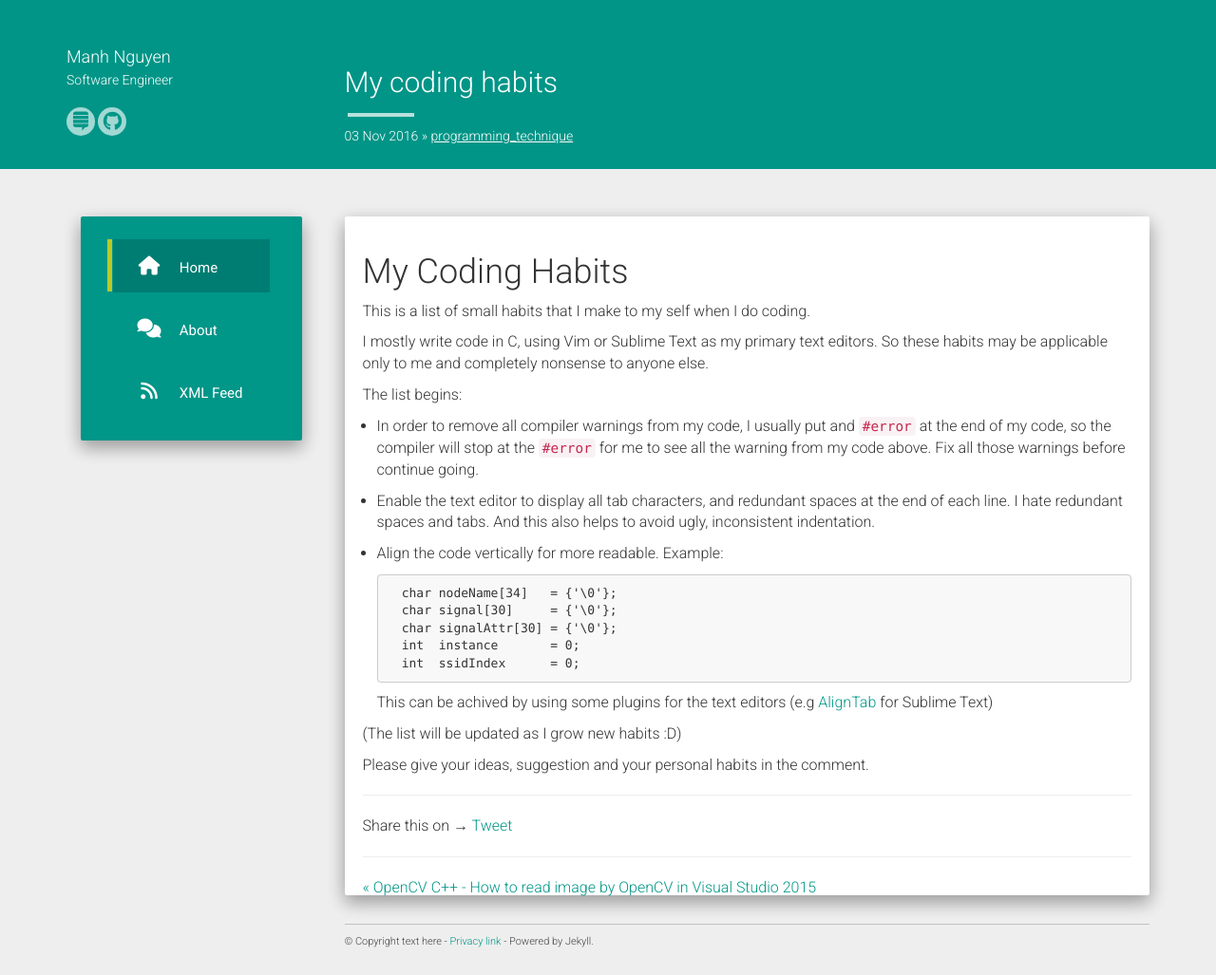
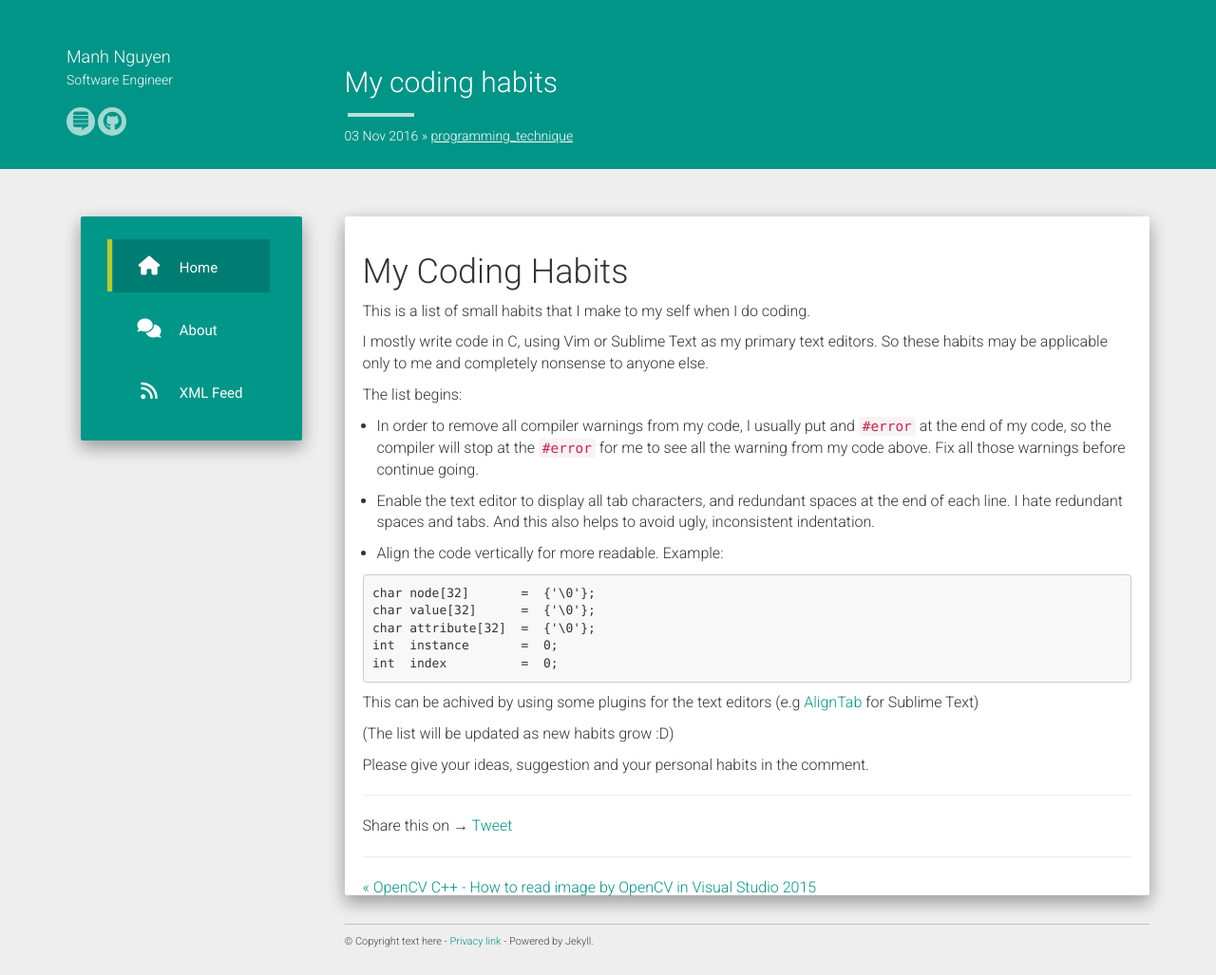
Before and after one commit to manhnt/manhnt.github.io, a Jekyll site: the page built from _posts/2016-11-03-coding-habits.md, in a window 1280 px wide. Shown: the whole page at 95% size. Built offline with Jekyll 4.4.1, drawn with Linux system fonts in a browser that asks for light colours; nearby versions of some CDN libraries; comment, search, counter and statistics services are not loaded.

Commit message:
Fix code block format

````diff
--- a/_posts/2016-11-03-coding-habits.md
+++ b/_posts/2016-11-03-coding-habits.md
@@ -23,18 +23,19 @@ ugly, inconsistent indentation.
 
 - Align the code vertically for more readable. Example:
 
-    ```
-    char nodeName[34]   = {'\0'};
-    char signal[30]     = {'\0'};
-    char signalAttr[30] = {'\0'};
-    int  instance       = 0;
-    int  ssidIndex      = 0;
-    ```
+```
+char node[32]       =  {'\0'};
+char value[32]      =  {'\0'};
+char attribute[32]  =  {'\0'};
+int  instance       =  0;
+int  index          =  0;
+```
 
-    This can be achived by using some plugins for the text editors (e.g [AlignTab]
-    for Sublime Text)
+This can be achived by using some plugins for the text editors (e.g [AlignTab]
+for Sublime Text)
 
-(The list will be updated as I grow new habits :D)
+
+(The list will be updated as new habits grow :D)
 
 Please give your ideas, suggestion and your personal habits in the comment.
 
````
